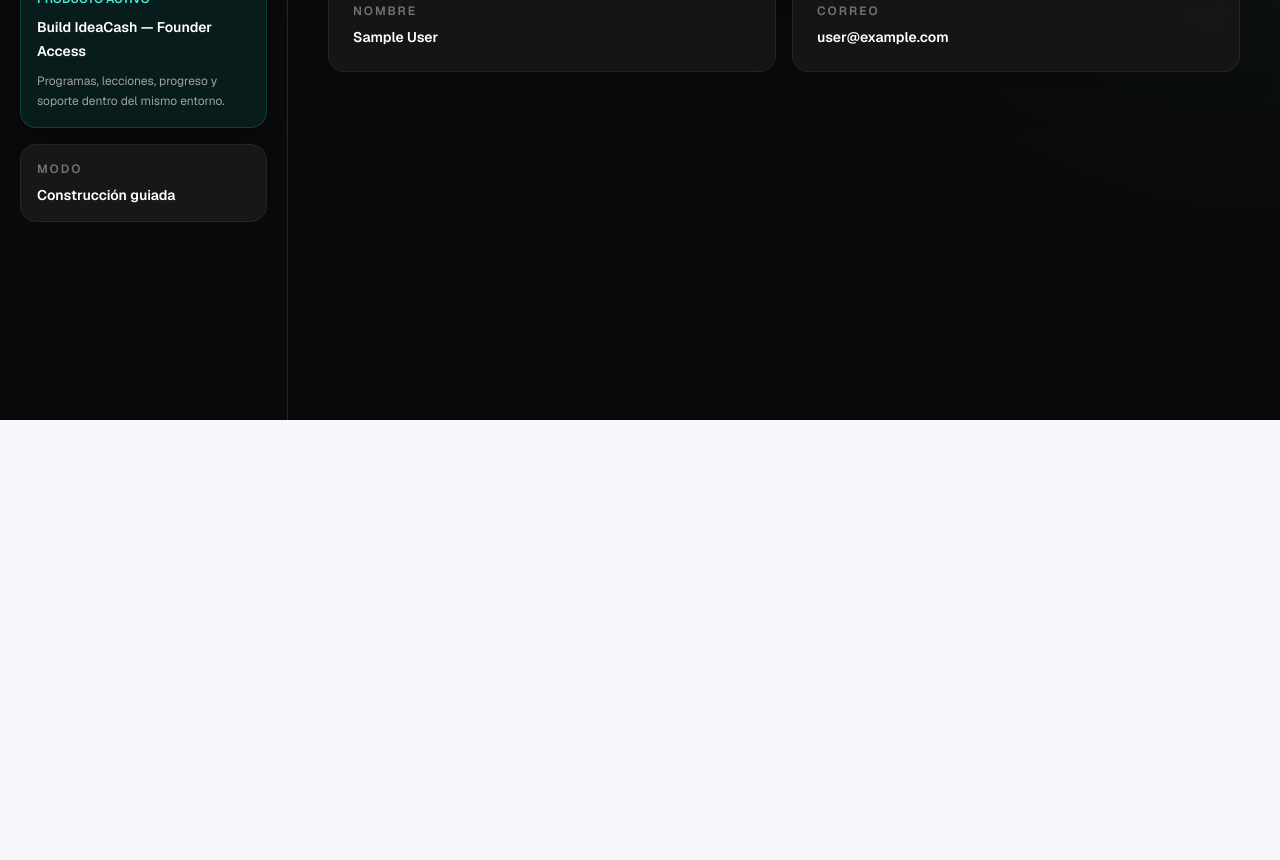
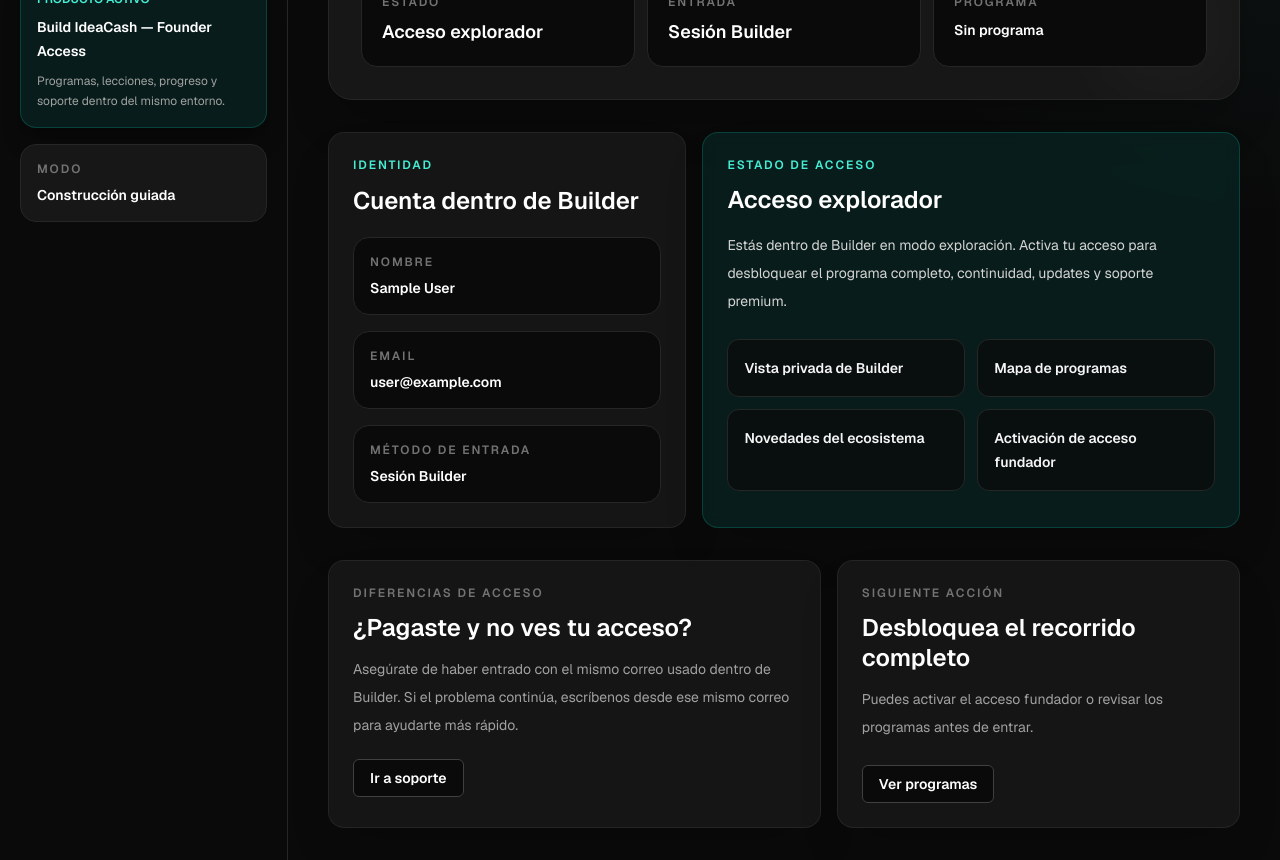
Before and after one commit to RodrigoAndresHG/centro-builder-heredia, a Next.js app: page /app/perfil in a window 1280 px wide. Shown: the part 380-1240 px from the top of the page. Before the commit the page ends 800 px from the top, so only its background shows below. Built offline with nearby package versions, Linux system fonts and the light colour scheme; no server answers; the database is empty; sample sign-in values are in the browser's storage.

Commit message:
refactor: turn Builder profile into clear account and access page

```diff
--- a/src/app/(user)/app/perfil/page.tsx
+++ b/src/app/(user)/app/perfil/page.tsx
@@ -1,13 +1,71 @@
+import Link from "next/link";
+import { redirect } from "next/navigation";
+
+import { CheckoutButton } from "@/components/app/checkout-button";
 import {
   WorkspaceCard,
   WorkspaceHero,
   WorkspaceTrail,
 } from "@/components/app/workspace-card";
 import { auth } from "@/lib/auth";
+import { prisma } from "@/lib/db/prisma";
+import { getProgramProgress, listProgramsForViewer } from "@/lib/services";
+
+function getProviderLabel(provider?: string | null) {
+  if (provider === "google") {
+    return "Google";
+  }
+
+  if (provider === "nodemailer") {
+    return "Correo";
+  }
+
+  return "Sesión Builder";
+}
 
 export default async function PerfilPage() {
   const session = await auth();
   const user = session?.user;
+
+  if (!user) {
+    redirect("/login?callbackUrl=/app/perfil");
+  }
+
+  const [{ availablePrograms, lockedPrograms }, account] = await Promise.all([
+    listProgramsForViewer({
+      id: user.id,
+      role: user.role,
+    }),
+    prisma.account.findFirst({
+      where: { userId: user.id },
+      select: { provider: true },
+    }),
+  ]);
+  const activeProgram = availablePrograms[0] ?? null;
+  const lockedProgram = lockedPrograms[0] ?? null;
+  const progress = activeProgram
+    ? await getProgramProgress(user.id, activeProgram)
+    : null;
+  const continueHref =
+    progress?.nextLesson?.href ??
+    (activeProgram ? `/app/programas/${activeProgram.slug}` : "/app/programas");
+  const hasPremiumAccess = Boolean(activeProgram);
+  const accessLabel = hasPremiumAccess
+    ? "Acceso premium activo"
+    : "Acceso explorador";
+  const unlockedItems = hasPremiumAccess
+    ? [
+        "Programa disponible dentro del LMS",
+        "Módulos y lecciones publicadas",
+        "Continuidad y progreso",
+        "Novedades y soporte dentro de Builder",
+      ]
+    : [
+        "Vista privada de Builder",
+        "Mapa de programas",
+        "Novedades del ecosistema",
+        "Activación de acceso fundador",
+      ];
 
   return (
     <div className="space-y-8">
@@ -16,28 +74,159 @@
       />
 
       <WorkspaceHero
-        eyebrow="Perfil"
-        title="Tu identidad dentro del workspace."
-        description="Datos mínimos de cuenta usados para sesión, acceso y continuidad dentro del producto."
-      />
-      <div className="grid gap-4 md:grid-cols-2">
-        <WorkspaceCard>
+        eyebrow="Tu cuenta"
+        title="Revisa tu acceso dentro de Builder"
+        description="Aquí puedes ver el correo con el que entraste, tu estado dentro del LMS y la mejor forma de resolver cualquier diferencia de acceso."
+      >
+        <div className="grid gap-3 md:grid-cols-3">
+          <div className="rounded-2xl border border-neutral-800 bg-neutral-950 p-5">
+            <p className="text-xs font-semibold uppercase tracking-[0.16em] text-neutral-500">
+              Estado
+            </p>
+            <p className="mt-2 text-lg font-semibold text-white">
+              {accessLabel}
+            </p>
+          </div>
+          <div className="rounded-2xl border border-neutral-800 bg-neutral-950 p-5">
+            <p className="text-xs font-semibold uppercase tracking-[0.16em] text-neutral-500">
+              Entrada
+            </p>
+            <p className="mt-2 text-lg font-semibold text-white">
+              {getProviderLabel(account?.provider)}
+            </p>
+          </div>
+          <div className="rounded-2xl border border-neutral-800 bg-neutral-950 p-5">
+            <p className="text-xs font-semibold uppercase tracking-[0.16em] text-neutral-500">
+              Programa
+            </p>
+            <p className="mt-2 text-sm font-semibold leading-6 text-white">
+              {activeProgram?.title ?? lockedProgram?.title ?? "Sin programa"}
+            </p>
+          </div>
+        </div>
+      </WorkspaceHero>
+
+      <section className="grid gap-4 lg:grid-cols-[0.8fr_1.2fr]">
+        <WorkspaceCard className="p-6">
+          <p className="text-xs font-semibold uppercase tracking-[0.16em] text-teal-300">
+            Identidad
+          </p>
+          <h2 className="mt-3 text-2xl font-semibold text-white">
+            Cuenta dentro de Builder
+          </h2>
+          <div className="mt-5 space-y-4">
+            <div className="rounded-2xl border border-neutral-800 bg-neutral-950 p-4">
+              <p className="text-xs font-semibold uppercase tracking-[0.16em] text-neutral-500">
+                Nombre
+              </p>
+              <p className="mt-2 text-sm font-semibold text-white">
+                {user.name ?? "Sin nombre registrado"}
+              </p>
+            </div>
+            <div className="rounded-2xl border border-neutral-800 bg-neutral-950 p-4">
+              <p className="text-xs font-semibold uppercase tracking-[0.16em] text-neutral-500">
+                Email
+              </p>
+              <p className="mt-2 break-all text-sm font-semibold text-white">
+                {user.email ?? "Sin correo registrado"}
+              </p>
+            </div>
+            <div className="rounded-2xl border border-neutral-800 bg-neutral-950 p-4">
+              <p className="text-xs font-semibold uppercase tracking-[0.16em] text-neutral-500">
+                Método de entrada
+              </p>
+              <p className="mt-2 text-sm font-semibold text-white">
+                {getProviderLabel(account?.provider)}
+              </p>
+            </div>
+          </div>
+        </WorkspaceCard>
+
+        <WorkspaceCard className="border-teal-400/20 bg-teal-400/10 p-6">
+          <p className="text-xs font-semibold uppercase tracking-[0.16em] text-teal-300">
+            Estado de acceso
+          </p>
+          <h2 className="mt-3 text-2xl font-semibold leading-tight text-white">
+            {accessLabel}
+          </h2>
+          <p className="mt-4 text-sm leading-7 text-neutral-300">
+            {hasPremiumAccess
+              ? "Tu acceso premium está activo. Ya puedes recorrer el programa disponible dentro del LMS y continuar tu avance."
+              : "Estás dentro de Builder en modo exploración. Activa tu acceso para desbloquear el programa completo, continuidad, updates y soporte premium."}
+          </p>
+          <div className="mt-6 grid gap-3 sm:grid-cols-2">
+            {unlockedItems.map((item) => (
+              <div
+                key={item}
+                className="rounded-xl border border-neutral-800 bg-neutral-950/75 p-4 text-sm font-semibold leading-6 text-neutral-100"
+              >
+                {item}
+              </div>
+            ))}
+          </div>
+        </WorkspaceCard>
+      </section>
+
+      <section className="grid gap-4 lg:grid-cols-[1.1fr_0.9fr]">
+        <WorkspaceCard className="p-6">
           <p className="text-xs font-semibold uppercase tracking-[0.16em] text-neutral-500">
-            Nombre
+            Diferencias de acceso
           </p>
-          <p className="mt-2 text-sm font-semibold text-white">
-            {user?.name ?? "Sin nombre registrado"}
+          <h2 className="mt-3 text-2xl font-semibold leading-tight text-white">
+            ¿Pagaste y no ves tu acceso?
+          </h2>
+          <p className="mt-3 text-sm leading-7 text-neutral-400">
+            Asegúrate de haber entrado con el mismo correo usado dentro de
+            Builder. Si el problema continúa, escríbenos desde ese mismo correo
+            para ayudarte más rápido.
           </p>
+          <Link
+            href="/app/soporte"
+            className="mt-5 inline-flex rounded-md border border-neutral-700 bg-neutral-950 px-4 py-2 text-sm font-semibold text-white transition hover:-translate-y-0.5 hover:border-teal-400/40"
+          >
+            Ir a soporte
+          </Link>
         </WorkspaceCard>
-        <WorkspaceCard>
+
+        <WorkspaceCard className="p-6">
           <p className="text-xs font-semibold uppercase tracking-[0.16em] text-neutral-500">
-            Correo
+            Siguiente acción
           </p>
-          <p className="mt-2 text-sm font-semibold text-white">
-            {user?.email ?? "Sin correo"}
+          <h2 className="mt-3 text-2xl font-semibold leading-tight text-white">
+            {hasPremiumAccess
+              ? "Continúa dentro del LMS"
+              : "Desbloquea el recorrido completo"}
+          </h2>
+          <p className="mt-3 text-sm leading-7 text-neutral-400">
+            {hasPremiumAccess
+              ? "Tu cuenta ya está lista para seguir avanzando con continuidad."
+              : "Puedes activar el acceso fundador o revisar los programas antes de entrar."}
           </p>
+          <div className="mt-6 flex flex-col gap-3 sm:flex-row sm:flex-wrap">
+            {hasPremiumAccess ? (
+              <Link
+                href={continueHref}
+                className="inline-flex justify-center rounded-md bg-teal-300 px-4 py-2 text-sm font-semibold text-neutral-950 shadow-lg shadow-teal-950/40 transition hover:-translate-y-0.5 hover:bg-teal-200"
+              >
+                {progress && progress.completedCount > 0
+                  ? "Continuar recorrido"
+                  : "Volver a mi programa"}
+              </Link>
+            ) : lockedProgram?.product?.slug ? (
+              <CheckoutButton
+                productSlug={lockedProgram.product.slug}
+                label="Activar acceso fundador"
+              />
+            ) : null}
+            <Link
+              href={hasPremiumAccess ? "/app/updates" : "/app/programas"}
+              className="inline-flex justify-center rounded-md border border-neutral-700 bg-neutral-950 px-4 py-2 text-sm font-semibold text-white transition hover:-translate-y-0.5 hover:border-neutral-500"
+            >
+              {hasPremiumAccess ? "Ver novedades" : "Ver programas"}
+            </Link>
+          </div>
         </WorkspaceCard>
-      </div>
+      </section>
     </div>
   );
 }
```
